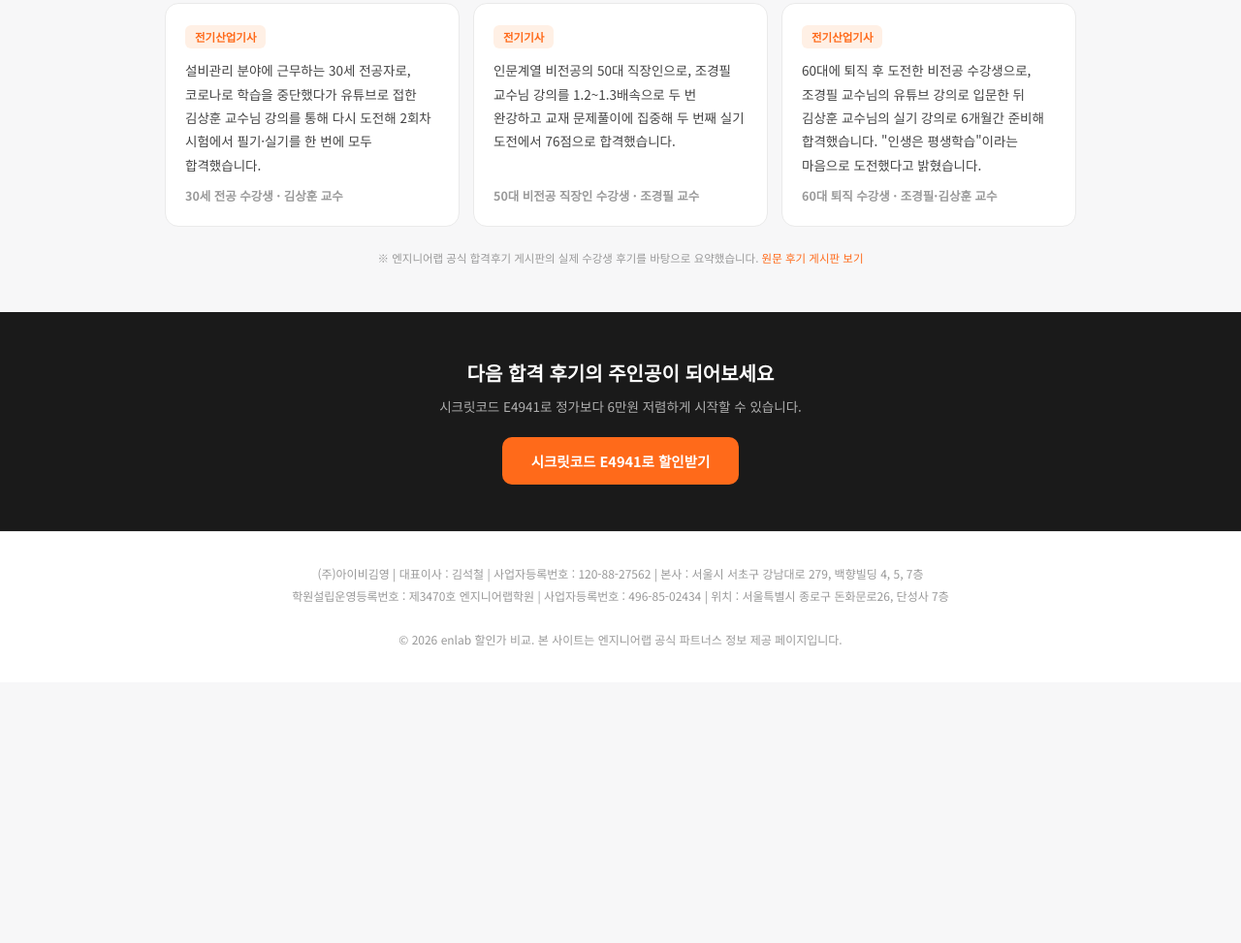
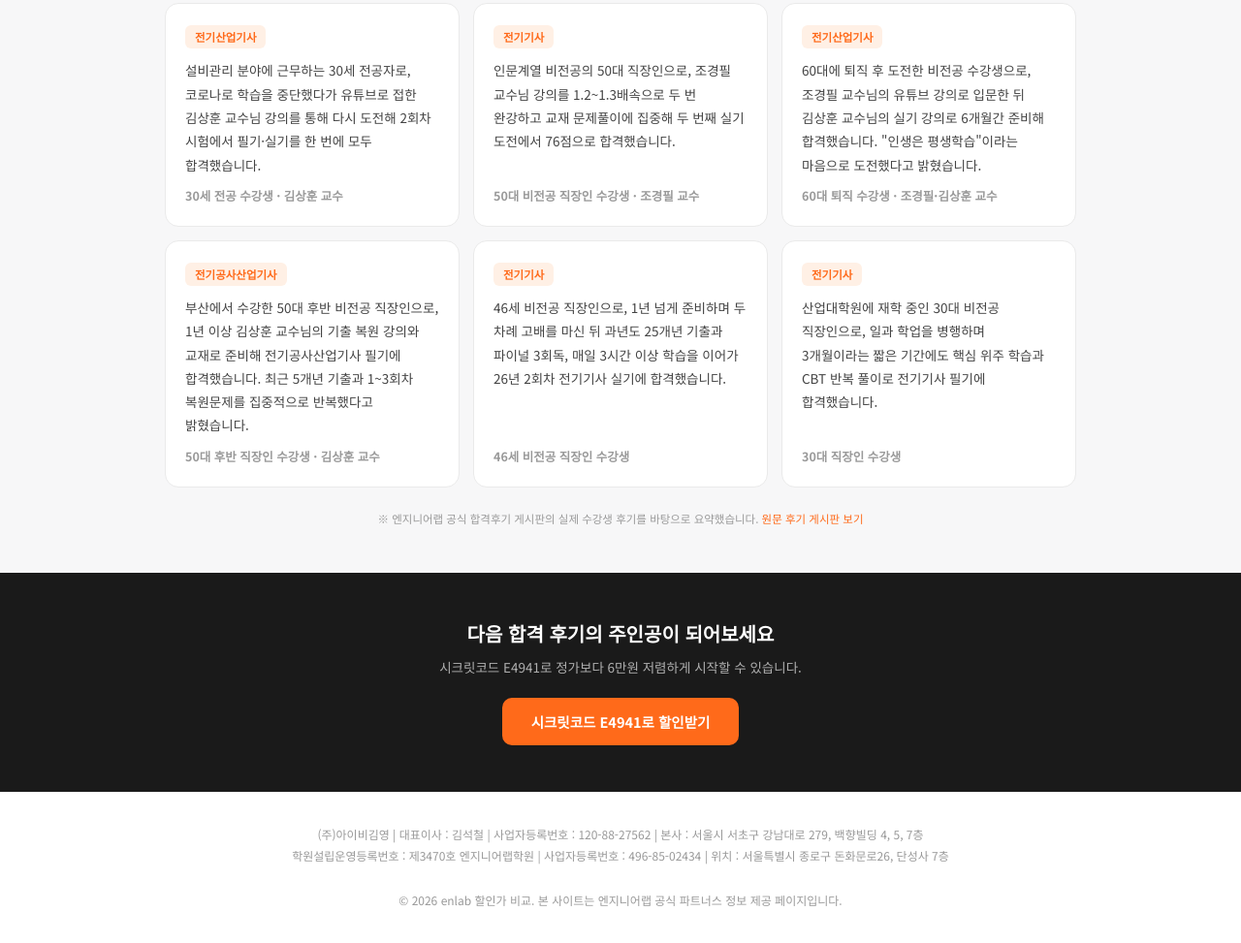
Before and after one commit to rlawogms/enlab-website, a plain HTML site: page reviews.html in a window 1280 px wide. Shown: the part 1137-2110 px from the top of the page at 97% size. Before the commit the page ends 1841 px from the top, so only its background shows below. Drawn offline with Linux system fonts and the light colour scheme.

Commit message:
합격 후기 3건 추가 (12건 -> 15건)
엔지니어랩 공식 합격후기 게시판 원문(전기공사산업기사·전기기사, wr_id 628/633/641)을 바탕으로 요약

```diff
--- a/reviews.html
+++ b/reviews.html
@@ -154,6 +154,21 @@ a { color: inherit; }
       <div class="review-text">60대에 퇴직 후 도전한 비전공 수강생으로, 조경필 교수님의 유튜브 강의로 입문한 뒤 김상훈 교수님의 실기 강의로 6개월간 준비해 합격했습니다. "인생은 평생학습"이라는 마음으로 도전했다고 밝혔습니다.</div>
       <div class="review-author">60대 퇴직 수강생 · 조경필·김상훈 교수</div>
     </div>
+    <div class="review-card">
+      <span class="review-cert">전기공사산업기사</span>
+      <div class="review-text">부산에서 수강한 50대 후반 비전공 직장인으로, 1년 이상 김상훈 교수님의 기출 복원 강의와 교재로 준비해 전기공사산업기사 필기에 합격했습니다. 최근 5개년 기출과 1~3회차 복원문제를 집중적으로 반복했다고 밝혔습니다.</div>
+      <div class="review-author">50대 후반 직장인 수강생 · 김상훈 교수</div>
+    </div>
+    <div class="review-card">
+      <span class="review-cert">전기기사</span>
+      <div class="review-text">46세 비전공 직장인으로, 1년 넘게 준비하며 두 차례 고배를 마신 뒤 과년도 25개년 기출과 파이널 3회독, 매일 3시간 이상 학습을 이어가 26년 2회차 전기기사 실기에 합격했습니다.</div>
+      <div class="review-author">46세 비전공 직장인 수강생</div>
+    </div>
+    <div class="review-card">
+      <span class="review-cert">전기기사</span>
+      <div class="review-text">산업대학원에 재학 중인 30대 비전공 직장인으로, 일과 학업을 병행하며 3개월이라는 짧은 기간에도 핵심 위주 학습과 CBT 반복 풀이로 전기기사 필기에 합격했습니다.</div>
+      <div class="review-author">30대 직장인 수강생</div>
+    </div>
   </div>
   <div class="review-source">※ 엔지니어랩 공식 합격후기 게시판의 실제 수강생 후기를 바탕으로 요약했습니다. <a href="https://www.engineerlab.co.kr/bbs/board.php?bo_table=lab_review" target="_blank" rel="noopener">원문 후기 게시판 보기</a></div>
 </section>
```
